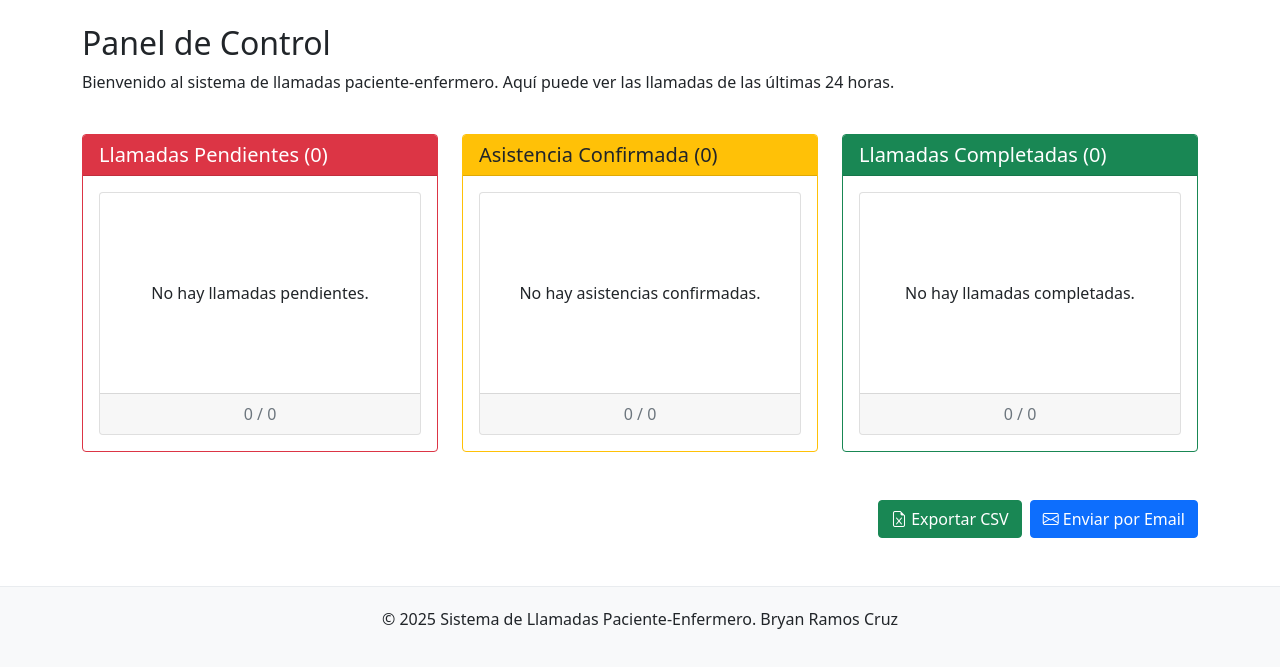
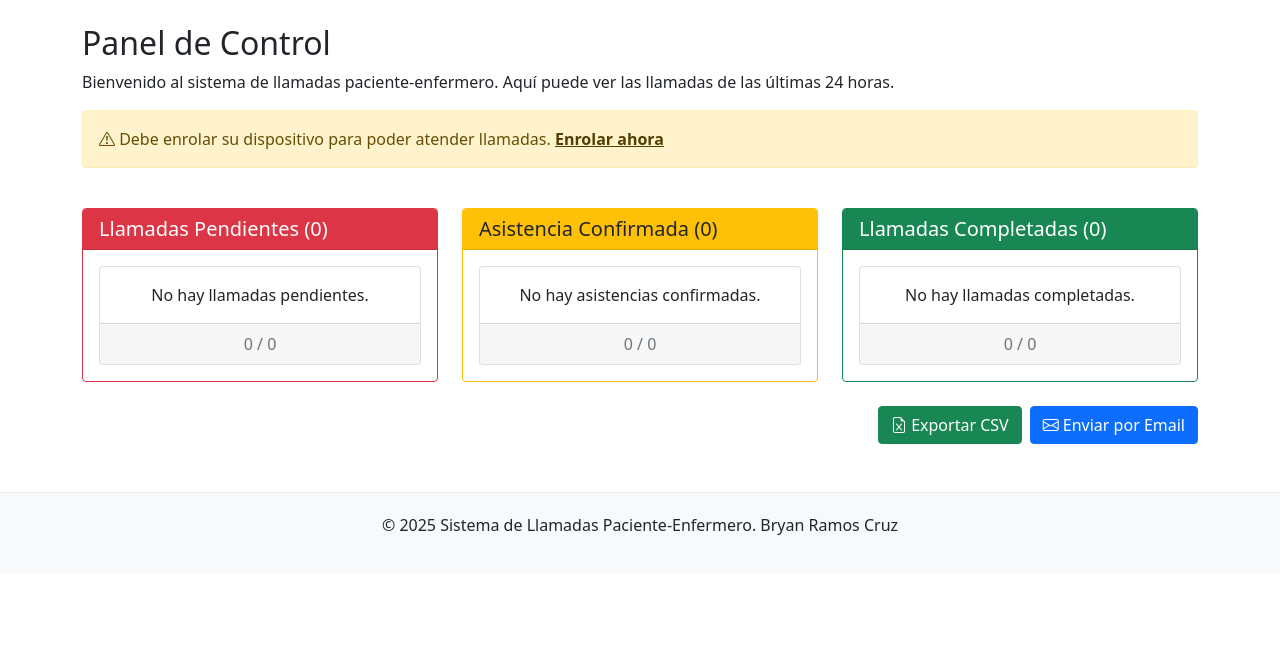
Before and after one commit to BryanRC02/SistemaLlamadas, a Flask app: page /dashboard in a window 1280 px wide. Shown: the part 56-724 px from the top of the page. Run offline with Flask 2, Linux system fonts and the light colour scheme; a user stored in the database is signed in; tables that the repository leaves empty hold one stand-in row (values such as "Sample post").

Commit message:
Implementación de la gestión de relés en la base de datos y en la lógica de control. Se añade un nuevo modelo `Relay` y se actualiza la inicialización de la base de datos para crear relés para cada habitación y cama. Se modifica la lógica de control de relés en las rutas API para utilizar la información de la base de datos. Se actualizan las plantillas para reflejar el estado de los relés y se mejora la interfaz de usuario en el dashboard y la simulación.

```diff
--- a/app/routes/main.py
+++ b/app/routes/main.py
@@ -1,11 +1,12 @@
 from datetime import datetime, timedelta
-from flask import Blueprint, render_template, redirect, url_for, request, flash, current_app, make_response, send_file
+from flask import Blueprint, render_template, redirect, url_for, request, flash, current_app, make_response, send_file, abort
 from flask_login import login_required, current_user
 import csv
 import io
 import requests
 from app import db
-from app.models.models import Call, Assistant
+from app.models.models import Call, Assistant, Relay
+from app.routes.api import control_relay
 
 main_bp = Blueprint('main', __name__)
 
@@ -22,10 +23,22 @@ def dashboard():
     attending_calls = Call.query.filter(Call.call_time >= since, Call.status == 'attending').all()
     completed_calls = Call.query.filter(Call.call_time >= since, Call.status == 'completed').all()
 
+    # Verificar si el usuario es un asistente enrolado
+    is_assistant = False
+    assistant = None
+    assistant_code = request.cookies.get('asistente')
+
+    if assistant_code and current_user.is_assistant:
+        assistant = Assistant.query.filter_by(code=assistant_code, active=True).first()
+        if assistant:
+            is_assistant = True
+
     return render_template('dashboard.html',
                           pending_calls=pending_calls,
                           attending_calls=attending_calls,
-                          completed_calls=completed_calls)
+                          completed_calls=completed_calls,
+                          is_assistant=is_assistant,
+                          assistant=assistant)
 
 @main_bp.route('/asistencias')
 @login_required
@@ -60,7 +73,7 @@ def enroll():
             # Determinar la URL de redirección
             if call_id:
                 # Si hay un ID de llamada, redirigir a atender esa llamada después del enrolamiento
-                redirect_url = f"/atender/{call_id}"
+                redirect_url = url_for('main.atender_llamada', call_id=call_id)
             else:
                 # Caso normal: redirigir al dashboard
                 redirect_url = url_for('main.dashboard')
@@ -145,7 +158,8 @@ def simulacion():
             resp = make_response(render_template('simulacion.html',
                                 is_assistant=False,
                                 assistant=None,
-                                call_map={}))
+                                call_map={},
+                                relay_map={}))
             resp.delete_cookie('asistente')
             return resp
 
@@ -158,7 +172,71 @@ def simulacion():
         key = f"{call.room}_{call.bed}"
         call_map[key] = call
 
+    # Obtener todos los relés activos
+    relays = Relay.query.filter_by(active=True).all()
+
+    # Crear un mapa de relés para facilitar la búsqueda
+    relay_map = {}
+    for relay in relays:
+        key = f"{relay.room}_{relay.bed}"
+        relay_map[key] = relay
+
     return render_template('simulacion.html',
                           is_assistant=is_assistant,
                           assistant=assistant,
-                          call_map=call_map)
+                          call_map=call_map,
+                          relay_map=relay_map)
+
+@main_bp.route('/atender/<int:call_id>')
+def atender_llamada(call_id):
+    """Maneja la atención de una llamada por un asistente y verifica el enrolamiento del dispositivo"""
+    # Verificar si existe la llamada
+    call = Call.query.get_or_404(call_id)
+
+    # Verificar si la llamada ya está siendo atendida
+    if call.status == 'completed':
+        flash('Esta llamada ya ha sido completada')
+        return redirect(url_for('main.dashboard'))
+
+    # Obtener el código del asistente desde la cookie
+    assistant_code = request.cookies.get('asistente')
+
+    # Si no hay cookie de asistente o no está autenticado, redirigir a login
+    if not assistant_code or not current_user.is_authenticated:
+        # Guardar el ID de la llamada para redirigir después del login/enrolamiento
+        next_url = url_for('main.atender_llamada', call_id=call_id)
+        return redirect(url_for('auth.login', next=next_url))
+
+    # Verificar si el asistente existe y está activo
+    assistant = Assistant.query.filter_by(code=assistant_code, active=True).first()
+    if not assistant:
+        # Si el código no es válido, redirigir a la página de enrolamiento
+        flash('Dispositivo no enrolado o código inválido')
+        return redirect(url_for('main.enroll', call_id=call_id))
+
+    # Si la llamada ya está siendo atendida por otro asistente, mostrar mensaje
+    if call.status == 'attending' and call.assistant_id != assistant.id:
+        flash('Esta llamada ya está siendo atendida por otro asistente')
+        return redirect(url_for('main.dashboard'))
+
+    # Si la llamada no está siendo atendida o está siendo atendida por este asistente
+    if call.status == 'pending' or (call.status == 'attending' and call.assistant_id == assistant.id):
+        # Si está pendiente, actualizar el estado a "attending"
+        if call.status == 'pending':
+            call.assistant_id = assistant.id
+            call.attention_time = datetime.utcnow()
+            call.status = 'attending'
+            db.session.commit()
+
+            # Encender el piloto luminoso de la habitación correspondiente
+            try:
+                success = control_relay(call.room, call.bed, 'on')
+                current_app.logger.info(f"Atendiendo llamada {call_id}: Habitación {call.room}, Cama {call.bed}, Piloto: {'encendido' if success else 'error'}")
+            except Exception as e:
+                current_app.logger.error(f"Error al encender piloto: {e}")
+
+        # Mostrar la pantalla de confirmación
+        return render_template('atencion_confirmada.html', call=call, assistant=assistant)
+
+    # Caso no contemplado, redirigir al dashboard
+    return redirect(url_for('main.dashboard'))
--- a/app/templates/dashboard.html
+++ b/app/templates/dashboard.html
@@ -7,27 +7,41 @@
     <div class="col-md-12">
         <h2>Panel de Control</h2>
         <p>Bienvenido al sistema de llamadas paciente-enfermero. Aquí puede ver las llamadas de las últimas 24 horas.</p>
+        {% if not is_assistant and current_user.is_assistant %}
+        <div class="alert alert-warning">
+            <i class="bi bi-exclamation-triangle"></i>
+            Debe enrolar su dispositivo para poder atender llamadas.
+            <a href="{{ url_for('main.enroll') }}" class="alert-link">Enrolar ahora</a>
+        </div>
+        {% endif %}
     </div>
 </div>
 
-<div class="row">
-    <div class="col-md-4">
-        <div class="card border-danger mb-4">
+<div class="row row-cols-1 row-cols-md-3 g-4 equal-height-cards">
+    <div class="col">
+        <div class="card border-danger h-100">
             <div class="card-header bg-danger text-white">
                 <h5 class="mb-0">Llamadas Pendientes ({{ pending_calls|length }})</h5>
             </div>
-            <div class="card-body">
+            <div class="card-body d-flex flex-column">
                 {% if pending_calls %}
-                <div id="pendingCallsCarousel" class="carousel slide" data-bs-ride="false" data-bs-interval="false">
-                    <div class="carousel-inner">
+                <div id="pendingCallsCarousel" class="carousel slide flex-grow-1" data-bs-ride="false" data-bs-interval="false">
+                    <div class="carousel-inner h-100">
                         {% for call in pending_calls %}
-                        <div class="carousel-item {% if loop.first %}active{% endif %}">
-                            <div class="card">
-                                <div class="card-body" style="height: 200px; overflow-y: auto;">
+                        <div class="carousel-item h-100 {% if loop.first %}active{% endif %}">
+                            <div class="card h-100">
+                                <div class="card-body" style="overflow-y: auto;">
                                     <h5 class="card-title">Habitación {{ call.room }} - Cama {{ call.bed }}</h5>
                                     <p class="card-text">
                                         <small class="text-muted">Llamada: {{ call.call_time.strftime('%d/%m/%Y %H:%M:%S') }}</small>
                                     </p>
+                                    {% if is_assistant %}
+                                    <div class="text-center mt-3">
+                                        <a href="{{ url_for('main.atender_llamada', call_id=call.id) }}" class="btn btn-primary">
+                                            <i class="bi bi-check-circle"></i> Atender Llamada
+                                        </a>
+                                    </div>
+                                    {% endif %}
                                 </div>
                                 <div class="card-footer text-muted text-center">
                                     {{ loop.index }} / {{ pending_calls|length }}
@@ -48,8 +62,8 @@
                 </div>
                 {% endif %}
                 {% else %}
-                <div class="card">
-                    <div class="card-body" style="height: 200px; display: flex; align-items: center; justify-content: center;">
+                <div class="card h-100">
+                    <div class="card-body d-flex align-items-center justify-content-center">
                         <p class="text-center mb-0">No hay llamadas pendientes.</p>
                     </div>
                     <div class="card-footer text-muted text-center">
@@ -61,25 +75,32 @@
         </div>
     </div>
 
-    <div class="col-md-4">
-        <div class="card border-warning mb-4">
+    <div class="col">
+        <div class="card border-warning h-100">
             <div class="card-header bg-warning text-dark">
                 <h5 class="mb-0">Asistencia Confirmada ({{ attending_calls|length }})</h5>
             </div>
-            <div class="card-body">
+            <div class="card-body d-flex flex-column">
                 {% if attending_calls|length > 0 %}
-                <div id="attendingCallsCarousel" class="carousel slide" data-bs-ride="false" data-bs-interval="false">
-                    <div class="carousel-inner">
+                <div id="attendingCallsCarousel" class="carousel slide flex-grow-1" data-bs-ride="false" data-bs-interval="false">
+                    <div class="carousel-inner h-100">
                         {% for call in attending_calls %}
-                        <div class="carousel-item {% if loop.first %}active{% endif %}">
-                            <div class="card">
-                                <div class="card-body" style="height: 200px; overflow-y: auto;">
+                        <div class="carousel-item h-100 {% if loop.first %}active{% endif %}">
+                            <div class="card h-100">
+                                <div class="card-body" style="overflow-y: auto;">
                                     <h5 class="card-title">Habitación {{ call.room }} - Cama {{ call.bed }}</h5>
                                     <p class="card-text">
                                         <small class="text-muted">Llamada: {{ call.call_time.strftime('%d/%m/%Y %H:%M:%S') }}</small><br>
                                         <small class="text-muted">Atención: {{ call.attention_time.strftime('%d/%m/%Y %H:%M:%S') }}</small><br>
                                         <small class="text-muted">Asistente: {{ call.attending_assistant.name if call.attending_assistant else 'No asignado' }}</small>
                                     </p>
+                                    {% if is_assistant and call.assistant_id == assistant.id %}
+                                    <div class="text-center mt-3">
+                                        <a href="{{ url_for('api.presence', room=call.room, bed=call.bed) }}" class="btn btn-success">
+                                            <i class="bi bi-check2-circle"></i> Confirmar Presencia
+                                        </a>
+                                    </div>
+                                    {% endif %}
                                 </div>
                                 <div class="card-footer text-muted text-center">
                                     {{ loop.index }} / {{ attending_calls|length }}
@@ -100,8 +121,8 @@
                 </div>
                 {% endif %}
                 {% else %}
-                <div class="card">
-                    <div class="card-body" style="height: 200px; display: flex; align-items: center; justify-content: center;">
+                <div class="card h-100">
+                    <div class="card-body d-flex align-items-center justify-content-center">
                         <p class="text-center mb-0">No hay asistencias confirmadas.</p>
                     </div>
                     <div class="card-footer text-muted text-center">
@@ -113,19 +134,19 @@
         </div>
     </div>
 
-    <div class="col-md-4">
-        <div class="card border-success mb-4">
+    <div class="col">
+        <div class="card border-success h-100">
             <div class="card-header bg-success text-white">
                 <h5 class="mb-0">Llamadas Completadas ({{ completed_calls|length }})</h5>
             </div>
-            <div class="card-body">
+            <div class="card-body d-flex flex-column">
                 {% if completed_calls %}
-                <div id="completedCallsCarousel" class="carousel slide" data-bs-ride="false" data-bs-interval="false">
-                    <div class="carousel-inner">
+                <div id="completedCallsCarousel" class="carousel slide flex-grow-1" data-bs-ride="false" data-bs-interval="false">
+                    <div class="carousel-inner h-100">
                         {% for call in completed_calls %}
-                        <div class="carousel-item {% if loop.first %}active{% endif %}">
-                            <div class="card">
-                                <div class="card-body" style="height: 200px; overflow-y: auto;">
+                        <div class="carousel-item h-100 {% if loop.first %}active{% endif %}">
+                            <div class="card h-100">
+                                <div class="card-body" style="overflow-y: auto;">
                                     <h5 class="card-title">Habitación {{ call.room }} - Cama {{ call.bed }}</h5>
                                     <p class="card-text">
                                         <small class="text-muted">Llamada: {{ call.call_time.strftime('%d/%m/%Y %H:%M:%S') }}</small><br>
@@ -153,8 +174,8 @@
                 </div>
                 {% endif %}
                 {% else %}
-                <div class="card">
-                    <div class="card-body" style="height: 200px; display: flex; align-items: center; justify-content: center;">
+                <div class="card h-100">
+                    <div class="card-body d-flex align-items-center justify-content-center">
                         <p class="text-center mb-0">No hay llamadas completadas.</p>
                     </div>
                     <div class="card-footer text-muted text-center">
@@ -183,6 +204,20 @@
 
 {% block extra_css %}
 <link rel="stylesheet" href="https://cdn.jsdelivr.net/npm/bootstrap-icons@1.8.1/font/bootstrap-icons.css">
+<style>
+    /* Estilos para asegurar que las tarjetas tengan la misma altura */
+    .equal-height-cards .card {
+        height: 100%;
+    }
+
+    .carousel, .carousel-inner, .carousel-item {
+        height: 100%;
+    }
+
+    .carousel-item .card-body {
+        max-height: 300px;
+    }
+</style>
 {% endblock %}
 
 {% block extra_js %}
--- a/config.py
+++ b/config.py
@@ -24,3 +24,6 @@ class Config:
     SERVER_IP = '172.17.0.10'  # IP del servidor para recibir llamadas
     RELAY_BASE_IP = '172.17.2'  # Base de IP para los relés (formato: 172.17.2.xxx)
     RELAY_ENDPOINT = '/relay/0'  # Endpoint para controlar los relés
+
+    # Modo de simulación (True = usar imágenes locales, False = conectar a relés físicos)
+    SIMULATION_MODE = True
```
Also changed, not shown: app/models/models.py (+16 -0 lines), app/routes/api.py (+90 -18 lines), app/templates/atencion_confirmada.html (added, +47 -0 lines), app/templates/simulacion.html (+54 -33 lines), init_db.py (+38 -1 lines), app/static/pic_bulboff.gif (added), app/static/pic_bulbon.gif (added).
